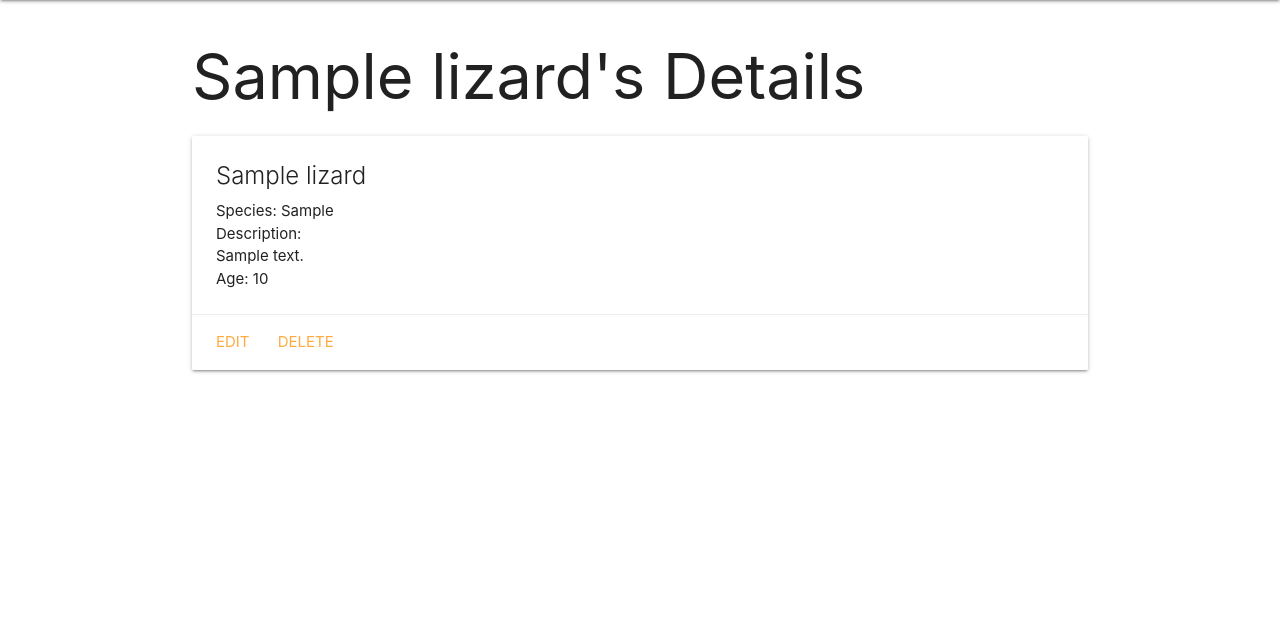
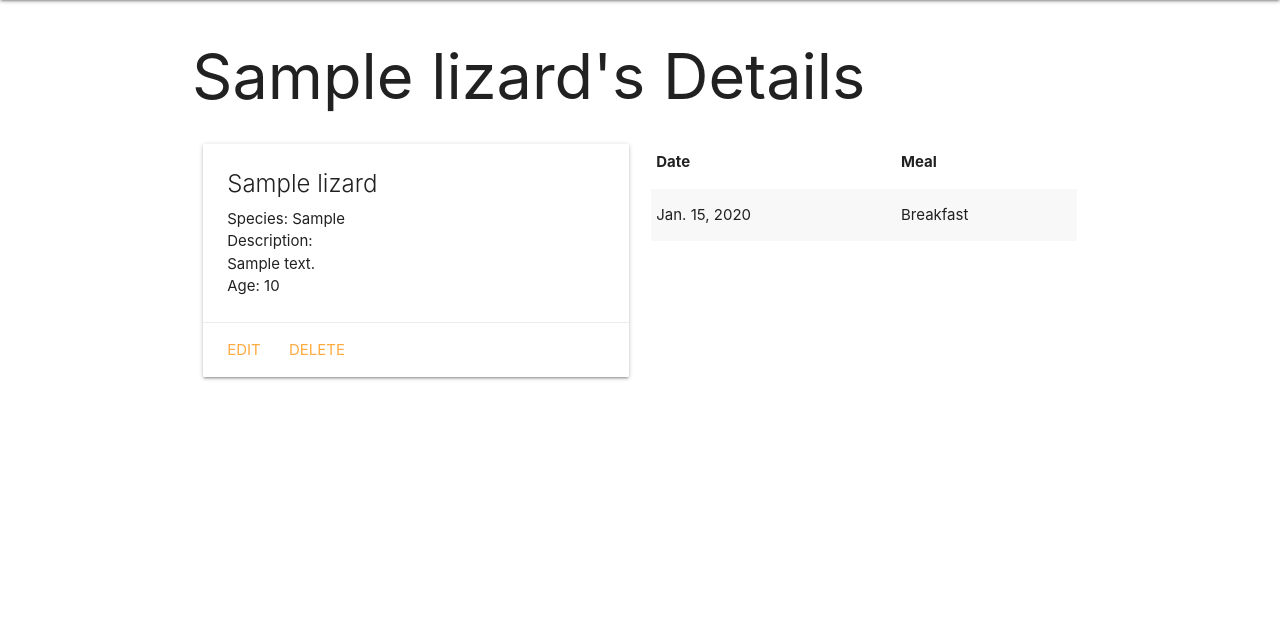
Before and after one commit to laurencmendoza/lizardcollector, a Django app: page /lizards/1/ in a window 1280 px wide. Shown: the part 64-696 px from the top of the page. Run offline with Django 4.2, Linux system fonts and the light colour scheme; tables that the repository leaves empty hold one stand-in row (values such as "Sample post").

Commit message:
add feedings model

```diff
--- a/main_app/admin.py
+++ b/main_app/admin.py
@@ -1,5 +1,6 @@
 from django.contrib import admin
-from .models import Lizard
+from .models import Lizard, Feeding
 
 # Register your models here.
 admin.site.register(Lizard)
+admin.site.register(Feeding)
--- a/main_app/models.py
+++ b/main_app/models.py
@@ -2,6 +2,12 @@ from django.db import models
 from django.urls import reverse
 
 # Create your models here.
+
+MEALS = (
+    ('B', 'Breakfast'),
+    ('L', 'Lunch'),
+    ('D', 'Dinner')
+)
 
 class Lizard(models.Model):
     name = models.CharField(max_length=100)
@@ -14,3 +20,15 @@ class Lizard(models.Model):
 
     def get_absolute_url(self):
         return reverse('detail', kwargs={'lizard_id': self.id})
+
+class Feeding(models.Model):
+    date = models.DateField('feeding date')
+    meal = models.CharField(
+        max_length=1,
+        choices = MEALS,
+        default = MEALS[0][0]
+    )
+    lizard = models.ForeignKey(Lizard, on_delete=models.CASCADE)
+
+    def __str__(self):
+        return f'{self.get_meal_display()} on {self.date}'
--- a/main_app/templates/lizards/detail.html
+++ b/main_app/templates/lizards/detail.html
@@ -1,19 +1,37 @@
 {% extends 'base.html' %}
 {% block content %}
 
-<h1>{{lizard.name}}'s Details</h1>
+<h1>{{ lizard.name }}'s Details</h1>
 
+<div class="row">
+    <div class="col s6">
         <div class="card">
         <div class="card-content">
             <span class="card-title">{{ lizard.name }}</span>
             <p>Species: {{ lizard.species }}</p>
             <p>Description: {{ lizard.description|linebreaks }}</p>
-        <p>Age: {{ lizard.age }}</p>
+            <p>Age: {{lizard.age }}</p>
         </div>
         <div class="card-action">
             <a href="{% url 'lizards_update' lizard.id %}">Edit</a>
             <a href="{% url 'lizards_delete' lizard.id %}">Delete</a>
         </div>
         </div>
-
+    </div>
+    <div class="col s6">
+        <table class="striped">
+        <thead>
+            <tr><th>Date</th><th>Meal</th></tr>
+        </thead>
+        <tbody>
+            {% for feeding in lizard.feeding_set.all %}
+            <tr>
+                <td>{{feeding.date}}</td>
+                <td>{{feeding.get_meal_display}}</td>
+            </tr>
+            {% endfor %}
+        </tbody>
+        </table>
+    </div>
+</div>
 {% endblock %}
```
Also changed, not shown: main_app/migrations/0002_feeding.py (added). Lines whose indentation alone changed are shown as unchanged.
